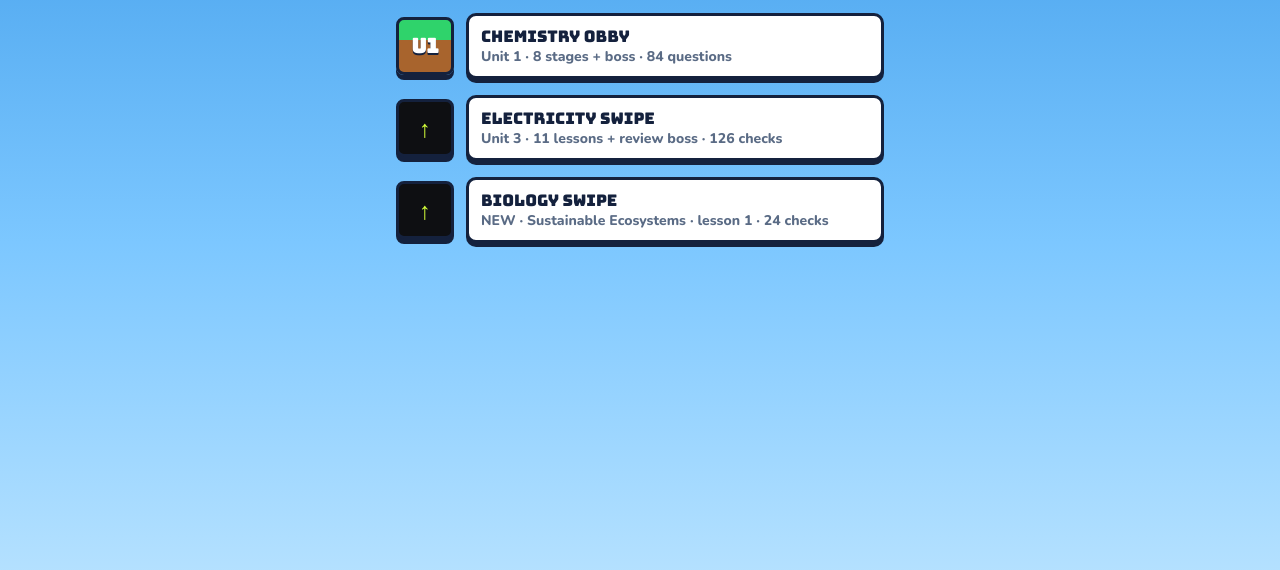
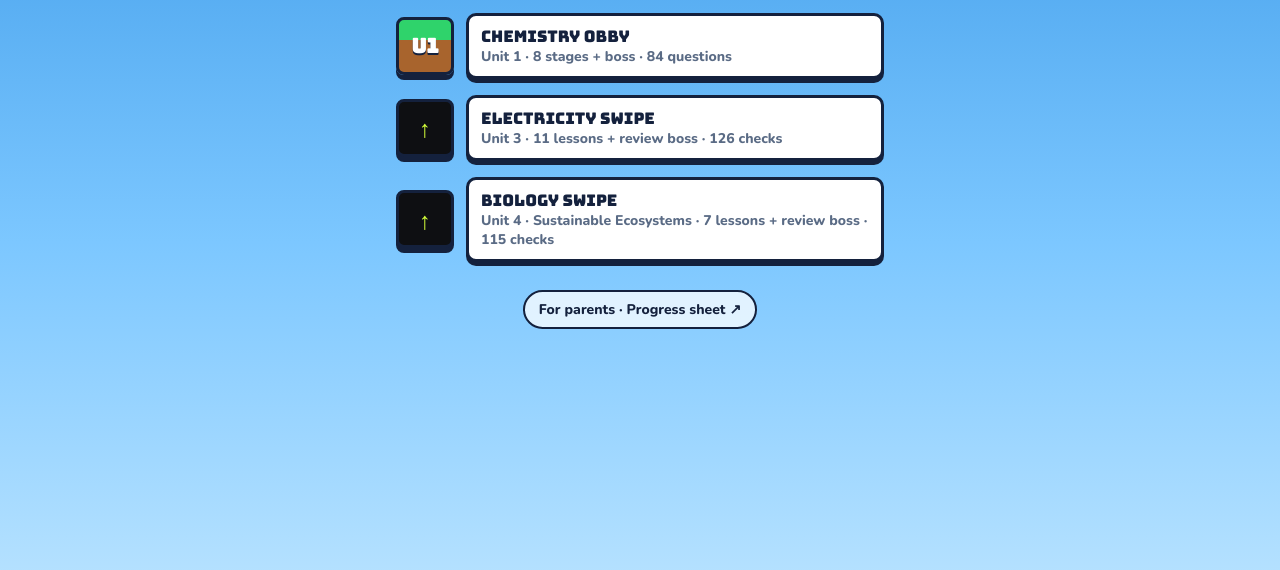
Before and after one commit to jnapoleone/science-games, a plain HTML site: page index.html in a window 1280 px wide. Shown: the part 198-768 px from the top of the page. Drawn offline with nearby package versions, Linux system fonts and the light colour scheme.

Commit message:
Home page: add parents link to the progress sheet
Also brings the Biology Swipe card up to date (Unit 4, 7 lessons +
review boss, 115 checks).

Co-Authored-By: Claude Opus 5.5 <noreply@anthropic.com>
Claude-Session: https://claude.ai/code/session_018bCAk3A74i8kbcY8Y7aYtP

```diff
--- a/index.html
+++ b/index.html
@@ -37,6 +37,9 @@ h1{font-family:var(--display);font-weight:400;font-size:clamp(34px,10vw,52px);li
 .block.dark{background:#0e0f12;color:#d4ff3a;text-shadow:none;font-family:system-ui,sans-serif;font-weight:800;font-size:24px}
 .soon .block{background:var(--lock)}
 .soon .meta{opacity:.7}
+.parents{margin-top:12px;display:flex;align-items:center;justify-content:center;gap:8px;text-decoration:none;color:var(--ink);font-weight:800;font-size:14px;
+  background:rgba(255,255,255,.75);border:2px solid var(--ink);border-radius:999px;padding:8px 14px;align-self:center}
+.parents:focus-visible{outline:3px solid var(--ink);outline-offset:3px}
 </style>
 </head>
 <body>
@@ -53,8 +56,9 @@ h1{font-family:var(--display);font-weight:400;font-size:clamp(34px,10vw,52px);li
   </a>
   <a class="game" href="biology/">
     <span class="block dark">↑</span>
-    <span class="meta"><b>Biology Swipe</b><span>NEW · Sustainable Ecosystems · lesson 1 · 24 checks</span></span>
+    <span class="meta"><b>Biology Swipe</b><span>Unit 4 · Sustainable Ecosystems · 7 lessons + review boss · 115 checks</span></span>
   </a>
+  <a class="parents" href="https://docs.google.com/spreadsheets/d/1Rtc6M_T3ZX9vv8_f1ttKX1DTiER5Y87N9xdQYwFpS_E/edit" target="_blank" rel="noopener">For parents · Progress sheet ↗</a>
 </div>
 </body>
 </html>
```
